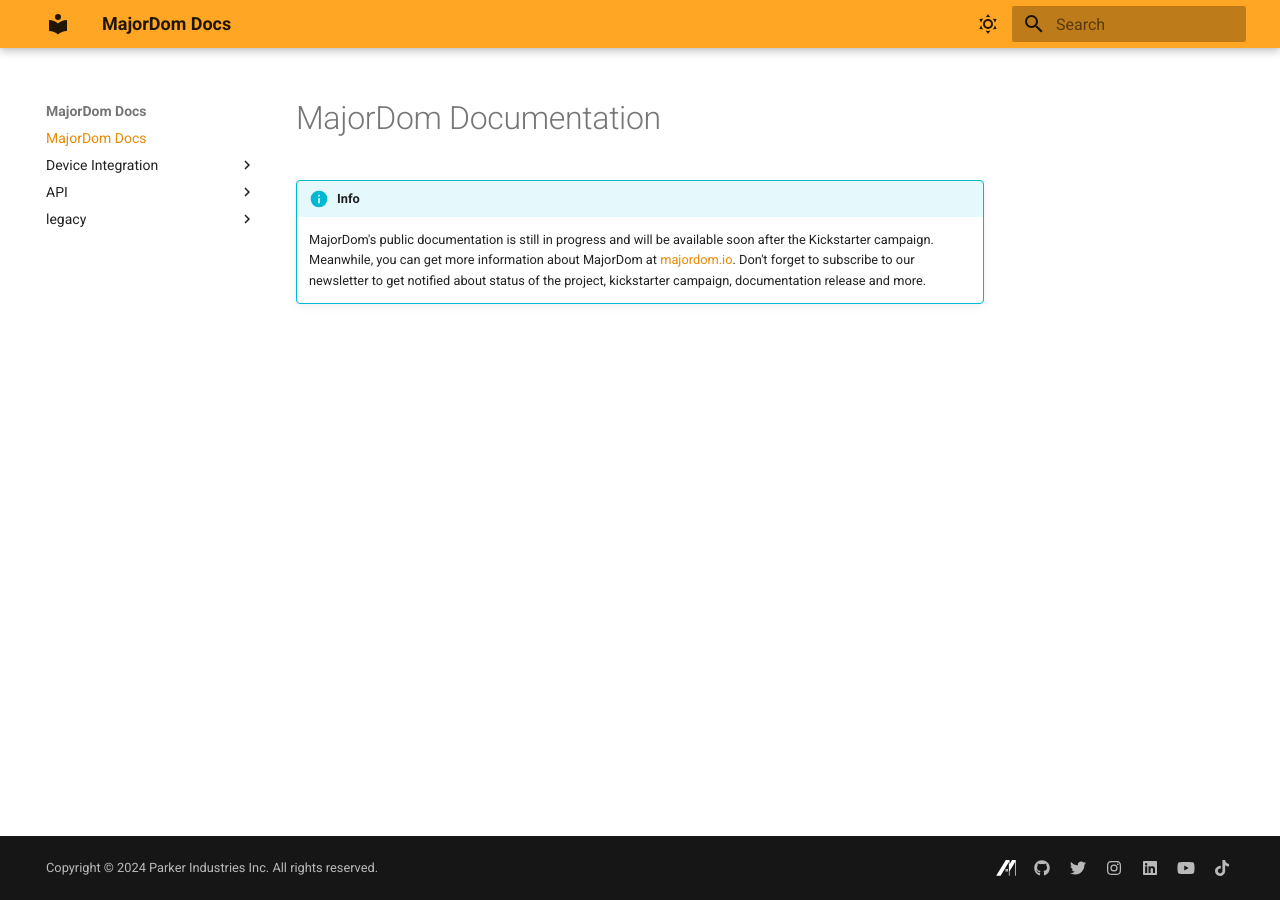
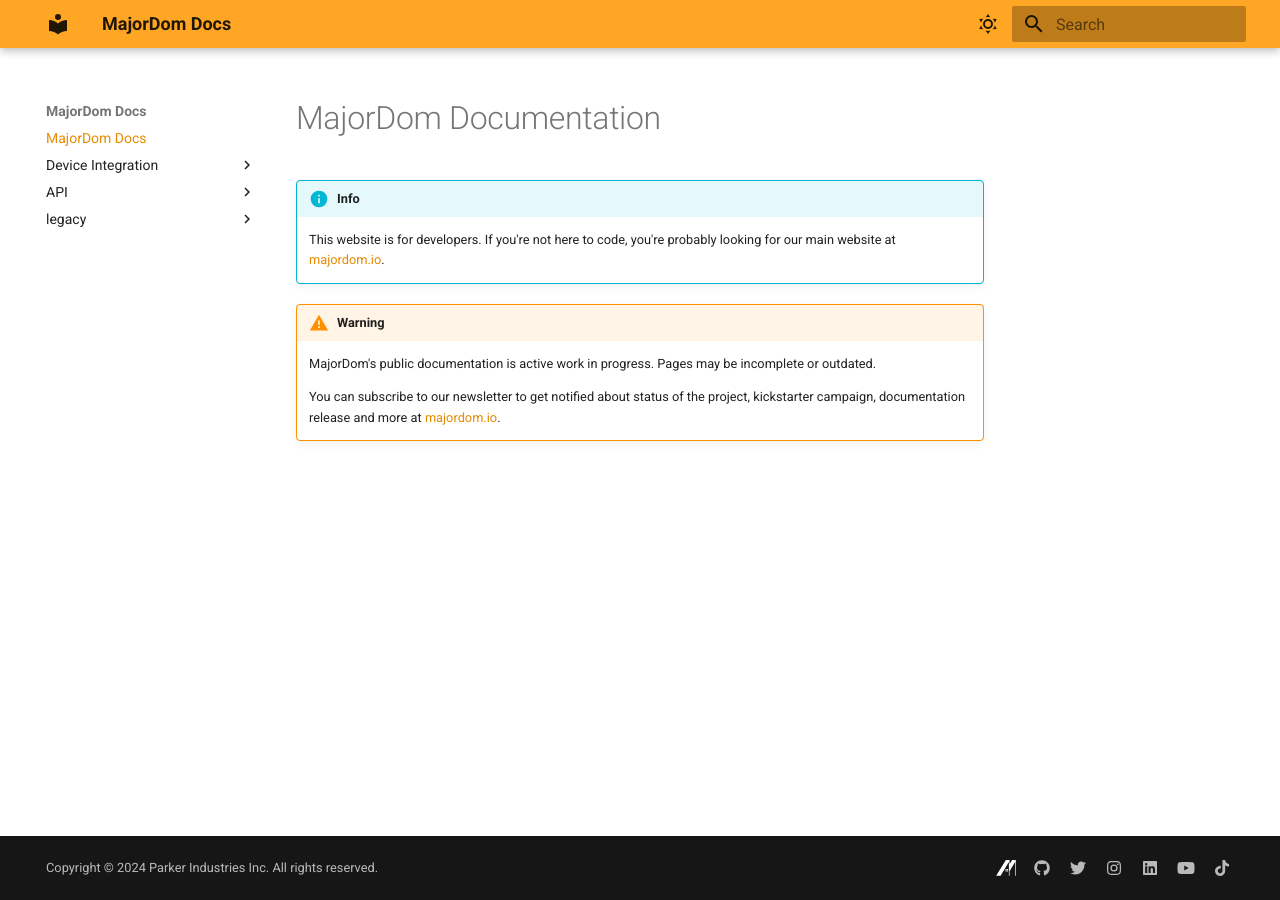
Before and after one commit to ParkerIndustries/MajorDom-Docs, an MkDocs documentation site: the page built from docs/index.md, in a window 1280 px wide. Built offline with MkDocs 1.6.1 and Material for MkDocs 9.7.7, drawn with Linux system fonts in a browser that asks for light colours.

Commit message:
add in-dev callouts

```diff
--- a/docs/index.md
+++ b/docs/index.md
@@ -1,4 +1,9 @@
 # MajorDom Documentation
 
 !!! info
-    MajorDom's public documentation is still in progress and will be available soon after the Kickstarter campaign. Meanwhile, you can get more information about MajorDom at [majordom.io](https://majordom.io). Don't forget to subscribe to our newsletter to get notified about status of the project, kickstarter campaign, documentation release and more.
+    This website is for developers. If you're not here to code, you're probably looking for our main website at [majordom.io](https://majordom.io).
+
+!!! warning
+    MajorDom's public documentation is active work in progress. Pages may be incomplete or outdated.
+
+    You can subscribe to our newsletter to get notified about status of the project, kickstarter campaign, documentation release and more at [majordom.io](https://majordom.io).
```
Also changed, not shown: docs/device-integration/index.md (+4 -0 lines).
